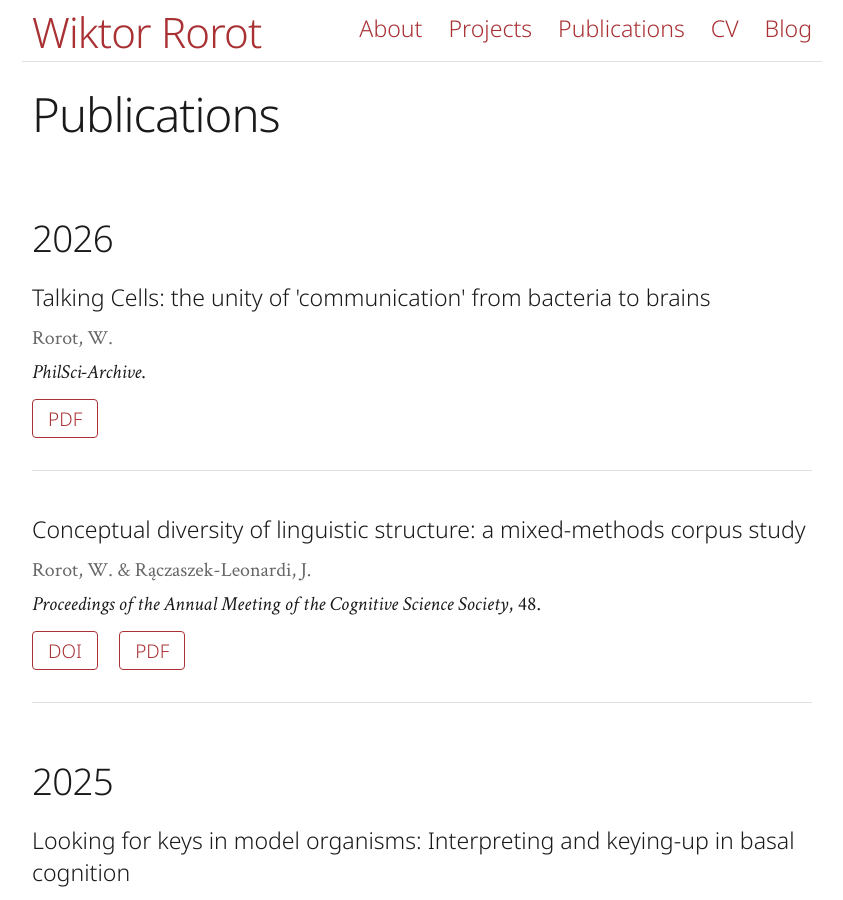
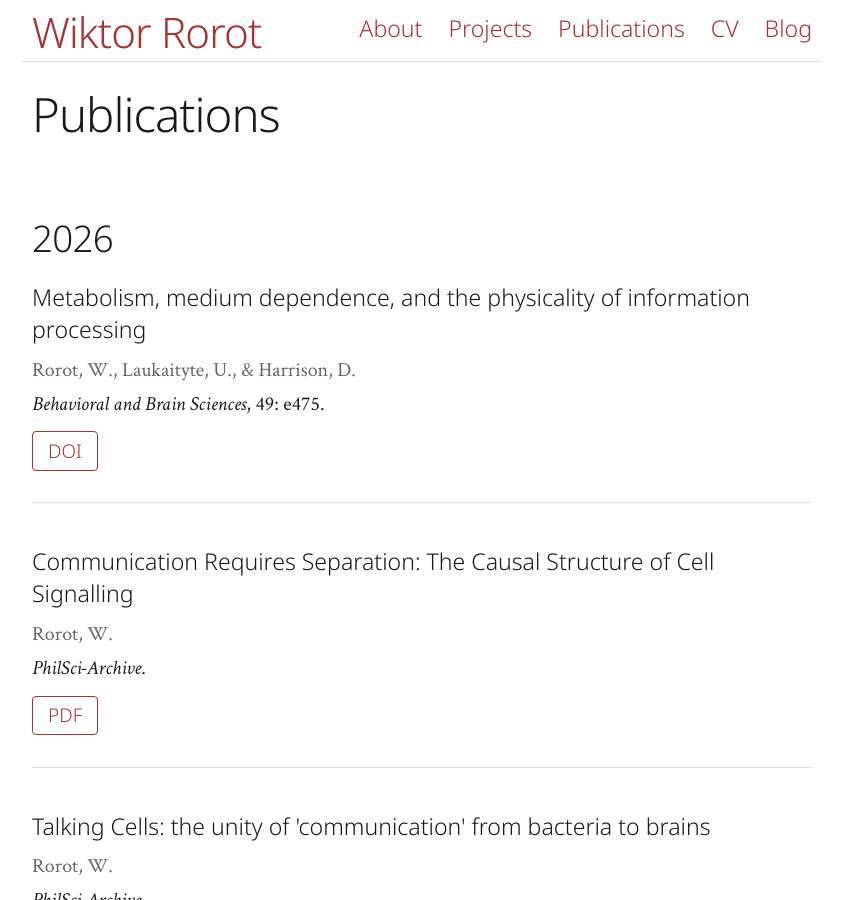
Before and after one commit to wikror/wikror.github.io, a Jekyll site: the page built from publications/index.md, in a window 1280 px wide and 900 px high. Shown: the whole window, without its empty margins (218-1061 px from the left). Built offline with Jekyll 4.4.1, drawn with Linux system fonts in a browser that asks for light colours; a style sheet for code colours, icons or effects is not loaded.

Commit message:
career update and new publications

```diff
--- a/_data/publications.yml
+++ b/_data/publications.yml
@@ -1,3 +1,20 @@
+- title: "Metabolism, medium dependence, and the physicality of information processing"
+  authors: "Rorot, W., Laukaityte, U., & Harrison, D."
+  year: 2026
+  venue: "Behavioral and Brain Sciences"
+  volume: "49"
+  pages: "e475"
+  type: "journal"
+  doi: "10.1017/S0140525X26106207"
+  # pdf: "/files/publications/rorot-2026-metabolism.pdf"
+
+- title: "Communication Requires Separation: The Causal Structure of Cell Signalling"
+  authors: "Rorot, W."
+  year: 2026
+  venue: "PhilSci-Archive"
+  type: "preprint"
+  pdf: "/files/publications/rorot-2026-cell-signalling.pdf"
+
 - title: "Talking Cells: the unity of 'communication' from bacteria to brains"
   authors: "Rorot, W."
   year: 2026
--- a/_data/settings.yml
+++ b/_data/settings.yml
@@ -21,6 +21,7 @@ menu:
 main-projects:
   - {name: 'Scale-Free Communication?', url: 'projects/communication.html', blurb: 'A large-scale corpus study of the use of the concept "communication" across life and cognitive sciences.'}
   - {name: 'Mind and Matter', url: 'projects/mind-matter.html', blurb: 'A philosophical investigation of the active biological matter that makes up all (known) cognitive systems.'}
+  - {name: 'Individuality and Causal Detachment', url: 'projects/individuality.html', blurb: 'Understanding individuality at the intersection of biology and cognitive sciences.'}
 
 future-projects:
   # - {name: 'Individuality in Biology and Cognitive Sciences', url: 'projects/individuality.html'}
```
Also changed, not shown: index.md (+3 -1 lines), projects/individuality.md (+7 -3 lines), 1 other file.
